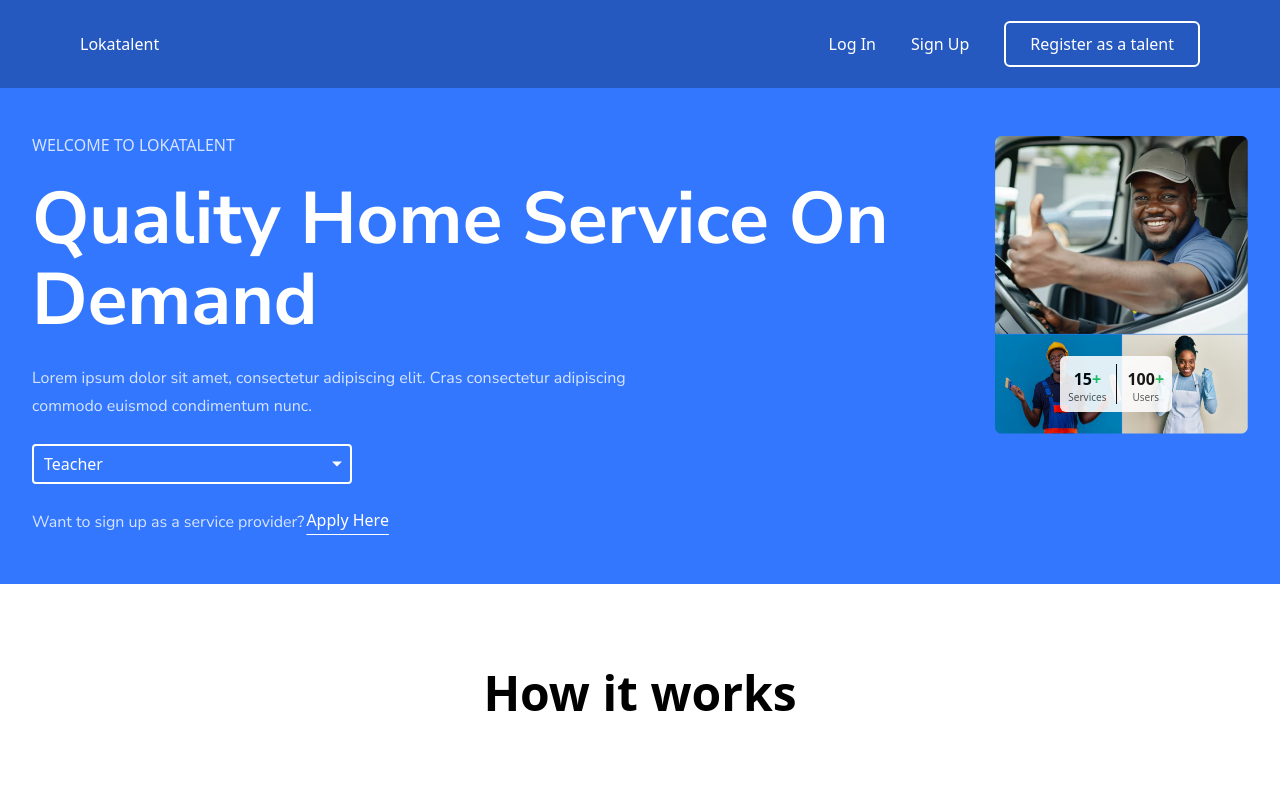
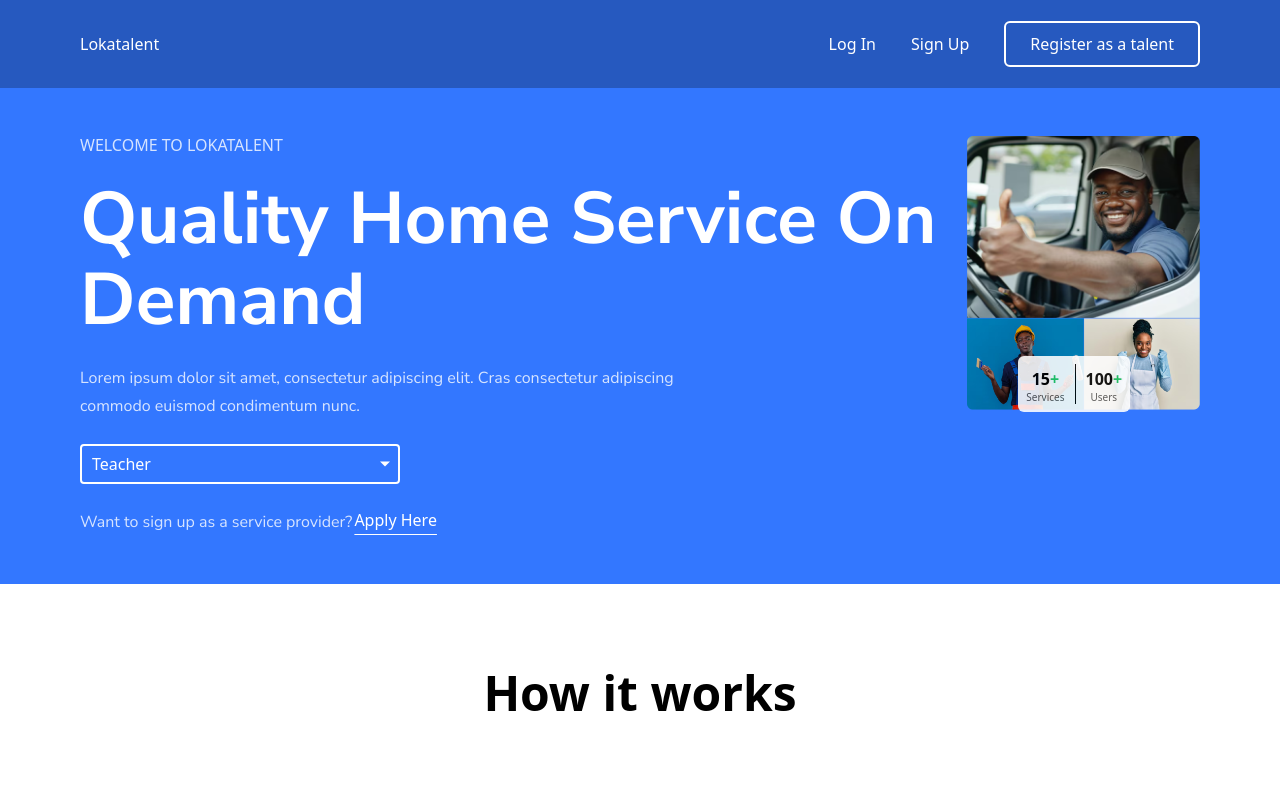
Before and after one commit to Kehad/Lokatalent, a React (Vite) app: page / in a window 1280 px wide. Shown: the top 791 px of the page. Built offline with nearby package versions, Linux system fonts and the light colour scheme.

Commit message:
commit loca 25

```diff
--- a/src/components/HomePageComponenent/header/header.jsx
+++ b/src/components/HomePageComponenent/header/header.jsx
@@ -6,7 +6,7 @@ import DropDownElement from "./boot";
 
 function Header() {
   return (
-    <div className="bg-[#3377FF] flex text-white sm:flex-col py-12 px-[2rem] sm:px-[2rem] px-[5rem] md:flex-ol sm:gap-8 md:gap-4 lg:flex-row">
+    <div className="bg-[#3377FF] flex text-white sm:flex-col py-12 px-[2rem] sm:px-[2rem] lg:px-[5rem] md:flex-ol sm:gap-8 md:gap-4 lg:flex-row">
       <div className="flex gap-4 flex-col">
         <h6 className="opacity-[80%]">WELCOME TO LOKATALENT</h6>
         <h1 className="font-nunito font-bold text-left sm:text-[40px] md:text-[60px] lg:text-[73.02px] lg:leading-[80.63px]">
```
